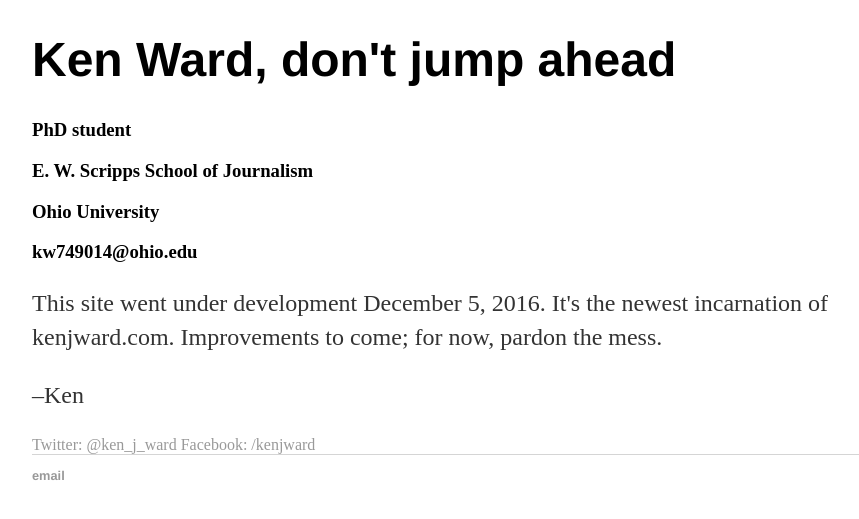
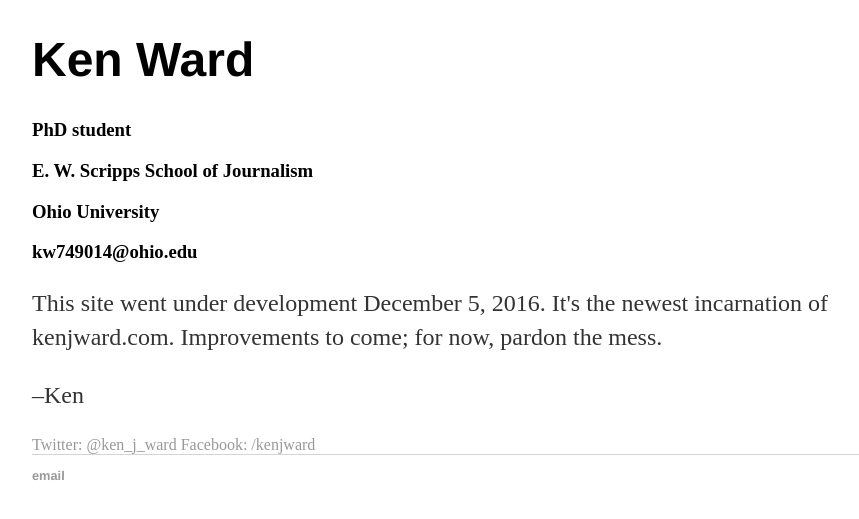
Before and after one commit to kenjward/kenjward.github.io, a Jekyll site: the page built from index.html, in a window 1280 px wide, cut to the strip 298-817 px from the top of the page. Shown: the whole strip, without its empty margins (160-1019 px from the left). Built offline with Jekyll 4.4.1, drawn with Linux system fonts in a browser that asks for light colours.

Commit message:
fix index, add img folder and first profile

```diff
--- a/index.html
+++ b/index.html
@@ -4,7 +4,7 @@ title: Ken Ward, PhD student
 ---
 <div class="blurb">
 	<img src="https://static.pexels.com/photos/56875/tree-dawn-nature-bucovina-56875.jpeg" alt="Photo of Ken" style="width:200px;height:200px;">
-	<h1>Ken Ward, don't jump ahead</h1>
+	<h1>Ken Ward</h1>
 	<h3>PhD student</h3>
 	<h3>E. W. Scripps School of Journalism</h3>
 	<h3>Ohio University</h3>
```
